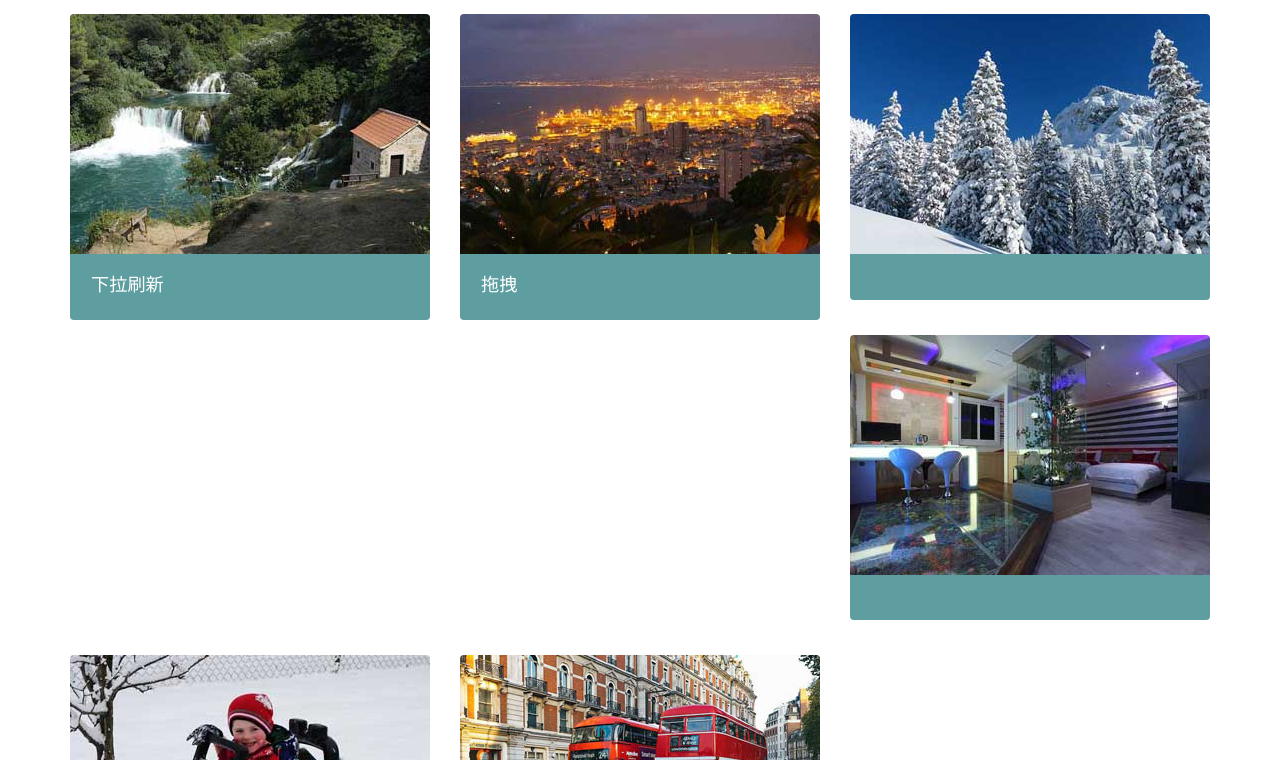
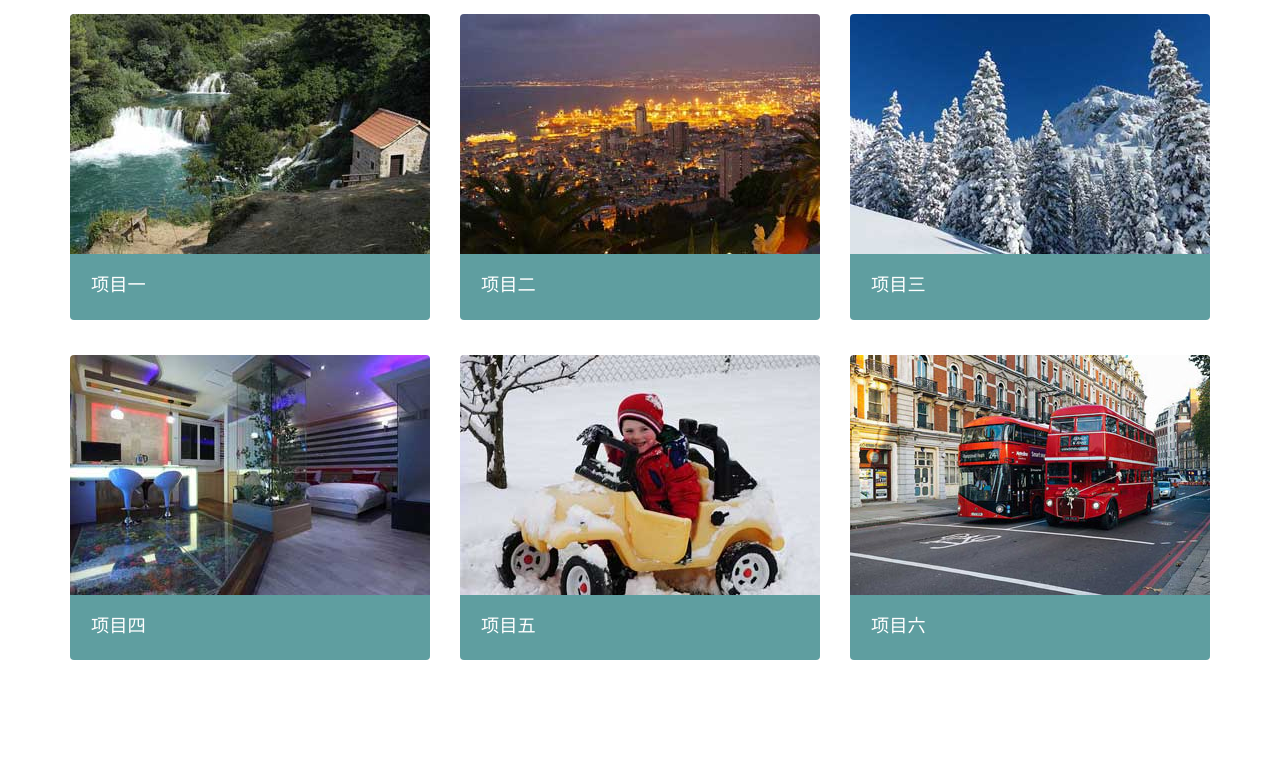
Before and after one commit to dingruiyue/dingruiyue.github.io, a plain HTML site: page tour.html in a window 1280 px wide. Shown: the part 192-952 px from the top of the page. After the commit the page ends 887 px from the top, so only its background shows below. Drawn offline with nearby package versions, Linux system fonts and the light colour scheme; a web font is replaced by a local one.

Commit message:
Add files via upload

```diff
--- a/tour.html
+++ b/tour.html
@@ -70,7 +70,7 @@
 					<div class="thumbnail">
 						<img src="images/img23.jpg" class="img-responsive zoom-img " alt="">
 						<div class="caption tour-caption">
-							<h3><a href="12.10/下拉刷新.html">下拉刷新</a></h3>
+							<h3><a href="#">项目一</a></h3>
 						</div>
 					</div>
 				</div>
@@ -79,7 +79,7 @@
 					<div class="thumbnail">
 						<img src="images/img24.jpg" class="img-responsive zoom-img " alt="">
 						<div class="caption tour-caption">
-							<h3><a href="12.10/拖拽.html">拖拽</a></h3>
+							<h3><a href="#">项目二</a></h3>
 						</div>
 					</div>
 				</div>
@@ -88,7 +88,7 @@
 					<div class="thumbnail">
 						<img src="images/img25.jpg" class="img-responsive zoom-img" alt="">
 						<div class="caption tour-caption">
-							<h3><a href="#"></a></h3>
+							<h3><a href="#">项目三</a></h3>
 						</div>
 					</div>
 				</div>
@@ -97,7 +97,7 @@
 					<div class="thumbnail">
 						<img src="images/img26.jpg" class="img-responsive zoom-img" alt="">
 						<div class="caption tour-caption">
-							<h3><a href="#"></a></h3>
+							<h3><a href="#">项目四</a></h3>
 						</div>
 					</div>
 				</div>
```
